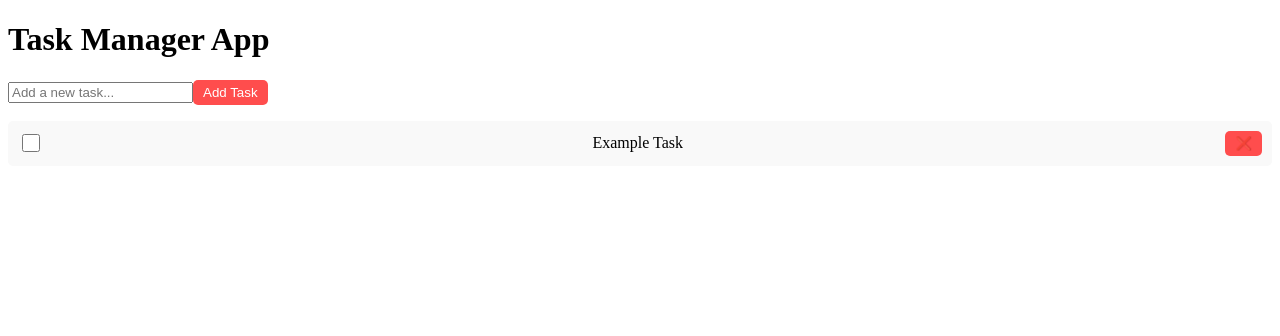
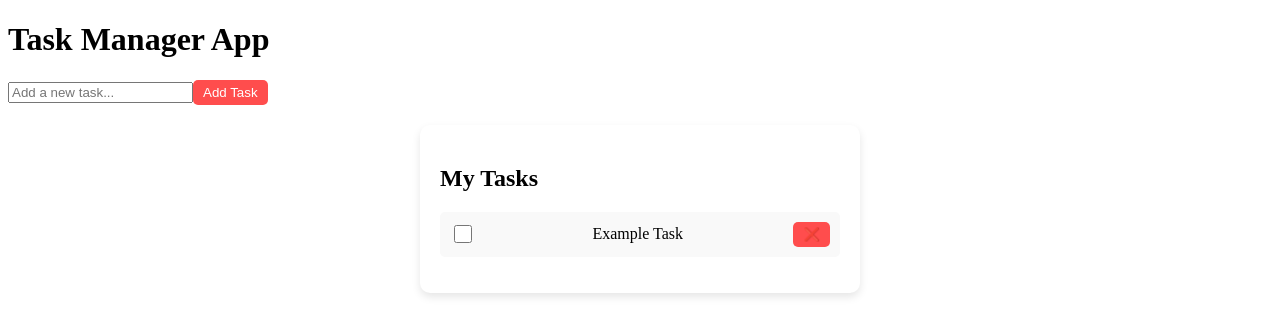
Before and after one commit to Im-Arth1307/Task-Management-Application, a React (Create React App) app: page / in a window 1280 px wide. Shown: the top 336 px of the page. Built offline with nearby package versions, Linux system fonts and the light colour scheme; the HTML template or start-up script is replaced by a standard one.

Commit message:
update TaskList

```diff
--- a/src/components/TaskList.css
+++ b/src/components/TaskList.css
@@ -1,3 +1,12 @@
+.task-container {
+    max-width: 400px;
+    margin: 20px auto;
+    padding: 20px;
+    background: white;
+    box-shadow: 0 4px 8px rgba(0, 0, 0, 0.1);
+    border-radius: 10px;
+}
+
 ul {
     list-style: none;
     padding: 0;
--- a/src/components/TaskList.js
+++ b/src/components/TaskList.js
@@ -8,19 +8,22 @@ const TaskList = () => {
   const dispatch = useDispatch();
 
   return (
+    <div className="task-container">
+      <h2>My Tasks</h2>
       <ul>
         {tasks.map((task) => (
-        <li key={task.id}>
+          <li key={task.id} className={task.completed ? "completed" : ""}>
             <input
               type="checkbox"
               checked={task.completed}
-            onChange={() => dispatch(toggleTask(task.id))} // Use Redux action
+              onChange={() => dispatch(toggleTask(task.id))}
             />
             {task.text}
             <button onClick={() => dispatch(deleteTask(task.id))}>❌</button>
           </li>
         ))}
       </ul>
+    </div>
   );
 };
 
```
Lines whose indentation alone changed are shown as unchanged.
